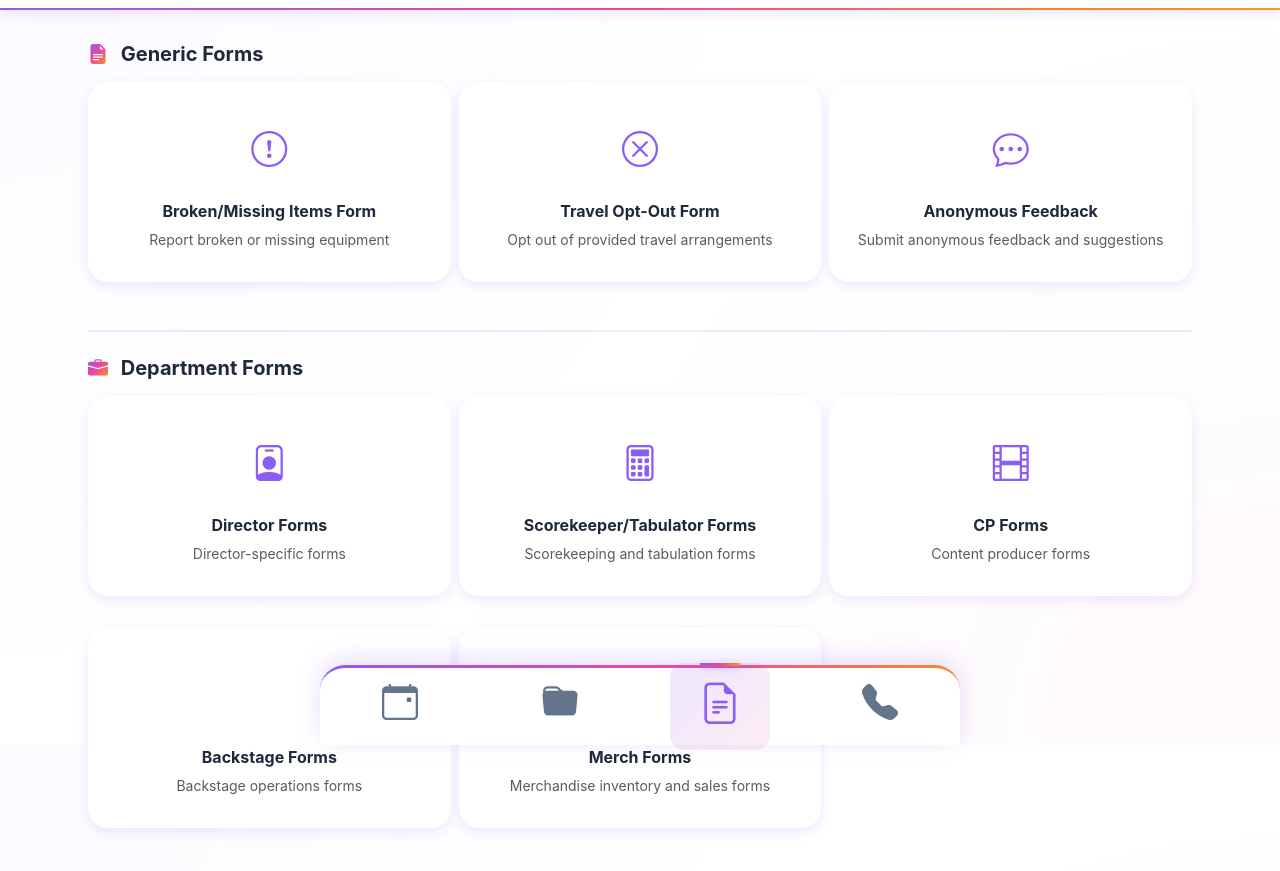
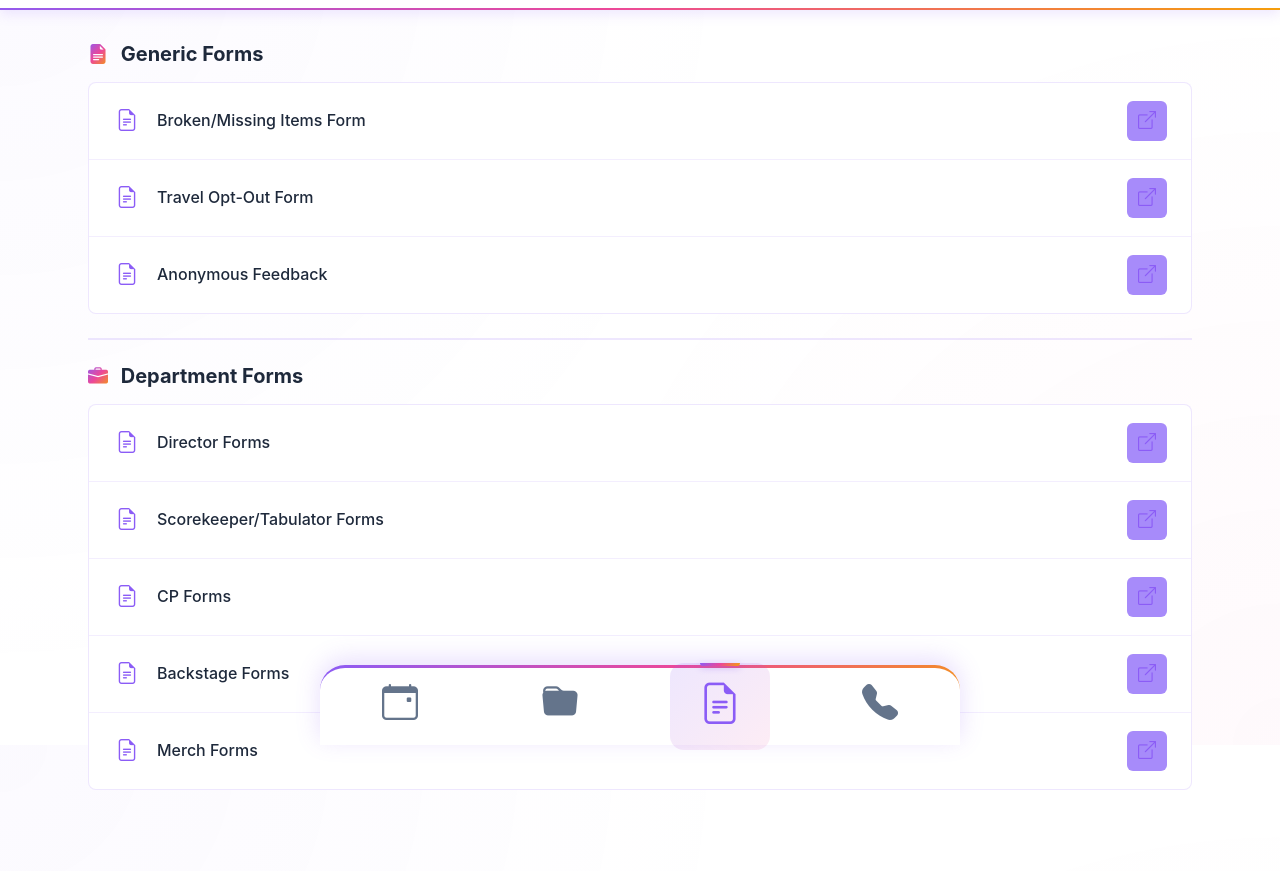
Before and after one commit to ankit4vision/PWA-Test, a plain HTML site: page forms.html in a window 1280 px wide. Shown: the part 55-926 px from the top of the page. Drawn offline with nearby package versions, Linux system fonts and the light colour scheme.

Commit message:
few more

```diff
--- a/assets/css/theme.css
+++ b/assets/css/theme.css
@@ -2373,102 +2373,100 @@ h4.fw-bold .gradient-text {
     }
 }
 
-/* Form Card Styles */
-.form-button {
-    display: block;
+/* Form List Styles - Vertical List View */
+.forms-list-vertical {
+    display: flex;
+    flex-direction: column;
+    width: 100%;
+    background: var(--card-bg);
+    border-radius: 0.5rem;
+    overflow: hidden;
+    border: 1px solid rgba(139, 92, 246, 0.15);
+}
+
+.form-list-item {
+    display: flex;
+    align-items: center;
+    padding: 1rem 1.25rem;
+    border-bottom: 1px solid rgba(139, 92, 246, 0.1);
+    transition: background-color 0.2s ease;
+    gap: 1rem;
+}
+
+.form-list-item:last-child {
+    border-bottom: none;
+}
+
+.form-list-item:hover {
+    background-color: var(--card-bg-hover);
+}
+
+.form-list-icon {
+    font-size: 1.25rem;
+    color: var(--primary-color);
+    flex-shrink: 0;
+    width: 24px;
+    text-align: center;
+}
+
+.form-list-label {
+    flex: 1;
+    font-weight: 500;
+    font-size: 0.9375rem;
+    color: var(--text-primary);
+    margin: 0;
+}
+
+.form-list-link {
+    display: flex;
+    align-items: center;
+    justify-content: center;
+    width: 36px;
+    height: 36px;
+    border-radius: 0.375rem;
+    background: var(--primary-light);
+    color: var(--primary-color);
     text-decoration: none;
-    color: inherit;
-}
-
-.form-card {
-    cursor: pointer;
-    transition: all 0.3s cubic-bezier(0.4, 0, 0.2, 1);
-    border: 2px solid transparent;
-    position: relative;
-    overflow: hidden;
-    min-height: 180px;
-    background: var(--card-bg);
-}
-
-.form-card::before {
-    content: '';
-    position: absolute;
-    top: 0;
-    left: 0;
-    right: 0;
-    height: 3px;
+    transition: all 0.3s ease;
+    flex-shrink: 0;
+}
+
+.form-list-link i {
+    font-size: 1rem;
+}
+
+.form-list-link:hover {
     background: var(--gradient-primary);
-    transform: scaleX(0);
-    transition: transform 0.3s ease;
-}
-
-.form-card:hover {
-    transform: translateY(-6px);
-    border-color: var(--primary-light);
-    box-shadow: var(--shadow-colored);
-    background: var(--card-bg-hover);
-}
-
-.form-card:hover::before {
-    transform: scaleX(1);
-}
-
-.form-icon {
-    width: 64px;
-    height: 64px;
-    display: flex;
-    align-items: center;
-    justify-content: center;
-    border-radius: 50%;
-    margin: 0 auto;
-    transition: all 0.3s ease;
-}
-
-.form-icon i {
-    font-size: 2rem;
-    color: var(--primary-color);
-    transition: all 0.3s ease;
-}
-
-.form-card:hover .form-icon {
-    transform: scale(1.1);
-}
-
-.form-card:hover .form-icon i {
-    transform: scale(1.1);
-}
-
-.form-card .card-title {
-    font-weight: 600;
-    font-size: 1rem;
-    color: var(--text-primary);
-    margin-bottom: 0.5rem;
-    transition: color 0.3s ease;
-}
-
-.form-card:hover .card-title {
-    color: var(--primary-color);
-}
-
-.form-card .card-text {
-    font-size: 0.875rem;
-    line-height: 1.5;
-    color: var(--text-secondary);
-}
-
-/* Responsive adjustments for forms */
+    color: white;
+    transform: scale(1.05);
+}
+
+.form-list-link:active {
+    transform: scale(0.95);
+}
+
+/* Responsive adjustments for forms list */
 @media (min-width: 768px) {
-    .form-card {
-        min-height: 200px;
-    }
-
-    .form-icon {
-        width: 72px;
-        height: 72px;
-    }
-
-    .form-icon i {
-        font-size: 2.25rem;
+    .form-list-item {
+        padding: 1.125rem 1.5rem;
+    }
+
+    .form-list-label {
+        font-size: 1rem;
+    }
+
+    .form-list-icon {
+        font-size: 1.375rem;
+        width: 28px;
+    }
+
+    .form-list-link {
+        width: 40px;
+        height: 40px;
+    }
+
+    .form-list-link i {
+        font-size: 1.125rem;
     }
 }
 
--- a/assets/js/forms-page.js
+++ b/assets/js/forms-page.js
@@ -97,11 +97,11 @@ class FormsPage {
                     <i class="bi bi-file-earmark-text-fill gradient-text me-2"></i>
                     Generic Forms
                 </h4>
-                <div class="row g-2">
+                <div class="forms-list-vertical">
         `;
 
         this.generalForms.forEach(form => {
-            html += this.renderFormButton(form);
+            html += this.renderFormListItem(form);
         });
 
         html += `
@@ -122,11 +122,11 @@ class FormsPage {
                     <i class="bi bi-briefcase-fill gradient-text me-2"></i>
                     Department Forms
                 </h4>
-                <div class="row g-2">
+                <div class="forms-list-vertical">
         `;
 
         this.departmentForms.forEach(form => {
-            html += this.renderFormButton(form);
+            html += this.renderFormListItem(form);
         });
 
         html += `
@@ -138,43 +138,35 @@ class FormsPage {
     }
 
     /**
-     * Render individual form button
+     * Render individual form list item (vertical list view with icon, label, link)
      */
-    renderFormButton(form) {
-        const icon = form.icon || 'file-earmark-text';
+    renderFormListItem(form) {
         const title = form.title || 'Form';
-        const description = form.description || '';
         const url = form.url || '#';
 
         return `
-            <div class="col-12 col-md-6 col-lg-4">
+            <div class="form-list-item">
+                <i class="bi bi-file-earmark-text form-list-icon"></i>
+                <span class="form-list-label">${title}</span>
                 <a href="${url}"
-                   class="form-button text-decoration-none"
+                   class="form-list-link"
                    data-form-id="${form.id}">
-                    <div class="card h-100 form-card">
-                        <div class="card-body d-flex flex-column align-items-center justify-content-center p-4 text-center">
-                            <div class="form-icon mb-3">
-                                <i class="bi bi-${icon}"></i>
-                            </div>
-                            <h6 class="card-title mb-2 fw-bold">${title}</h6>
-                            ${description ? `<p class="card-text text-muted small mb-0">${description}</p>` : ''}
-                        </div>
-                    </div>
+                    <i class="bi bi-box-arrow-up-right"></i>
                 </a>
             </div>
         `;
     }
 
     /**
-     * Attach event handlers to form buttons
+     * Attach event handlers to form list items
      */
     attachFormHandlers() {
-        document.querySelectorAll('.form-button').forEach(button => {
-            button.addEventListener('click', (e) => {
+        document.querySelectorAll('.form-list-link').forEach(link => {
+            link.addEventListener('click', (e) => {
                 e.preventDefault();
-                const url = button.getAttribute('href');
-                const formId = button.getAttribute('data-form-id');
-                const formTitle = button.querySelector('.card-title')?.textContent || 'Form';
+                const url = link.getAttribute('href');
+                const formId = link.getAttribute('data-form-id');
+                const formTitle = link.closest('.form-list-item')?.querySelector('.form-list-label')?.textContent?.trim() || 'Form';
 
                 if (url && url !== '#') {
                     // Forms should open inside the app using a modal with iframe
```
